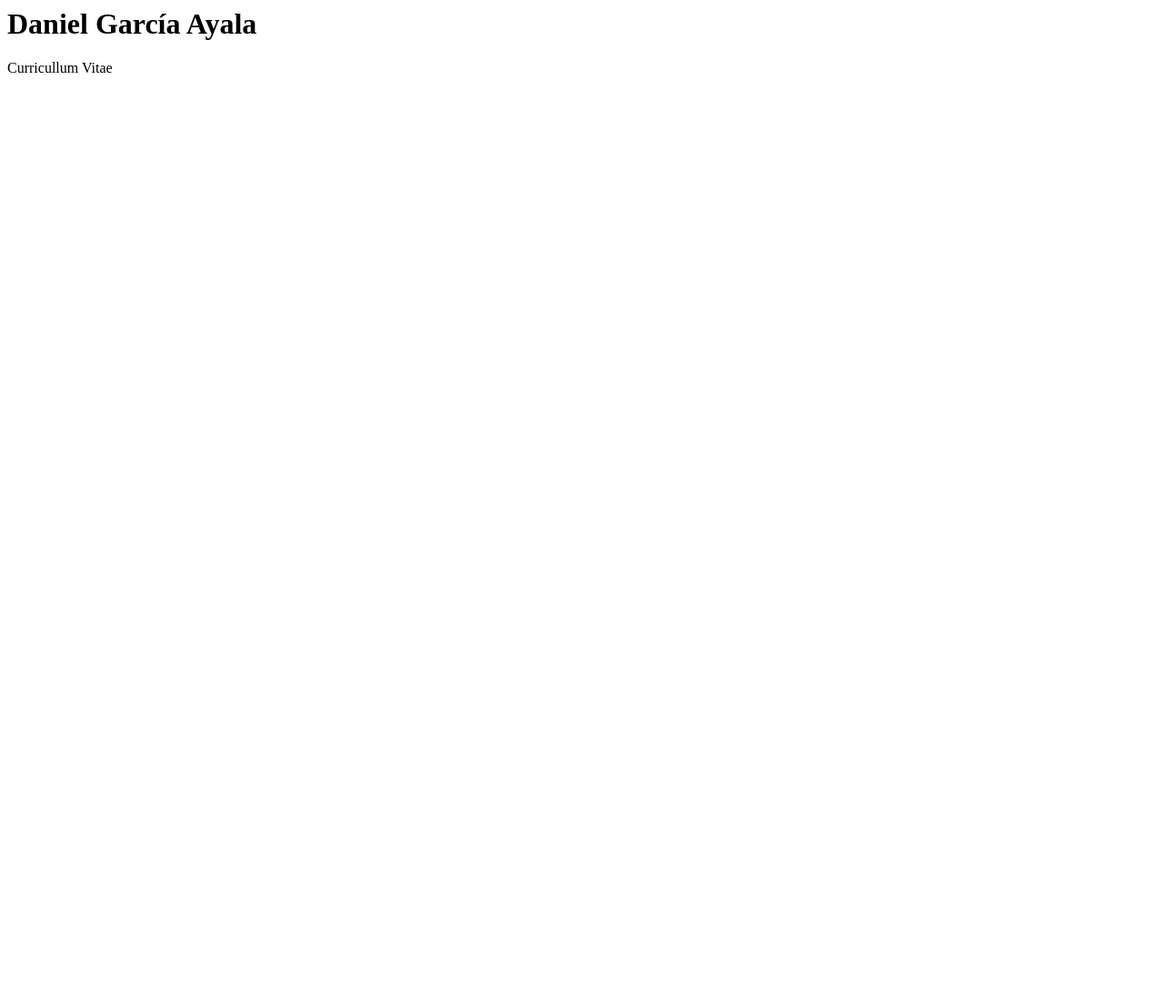
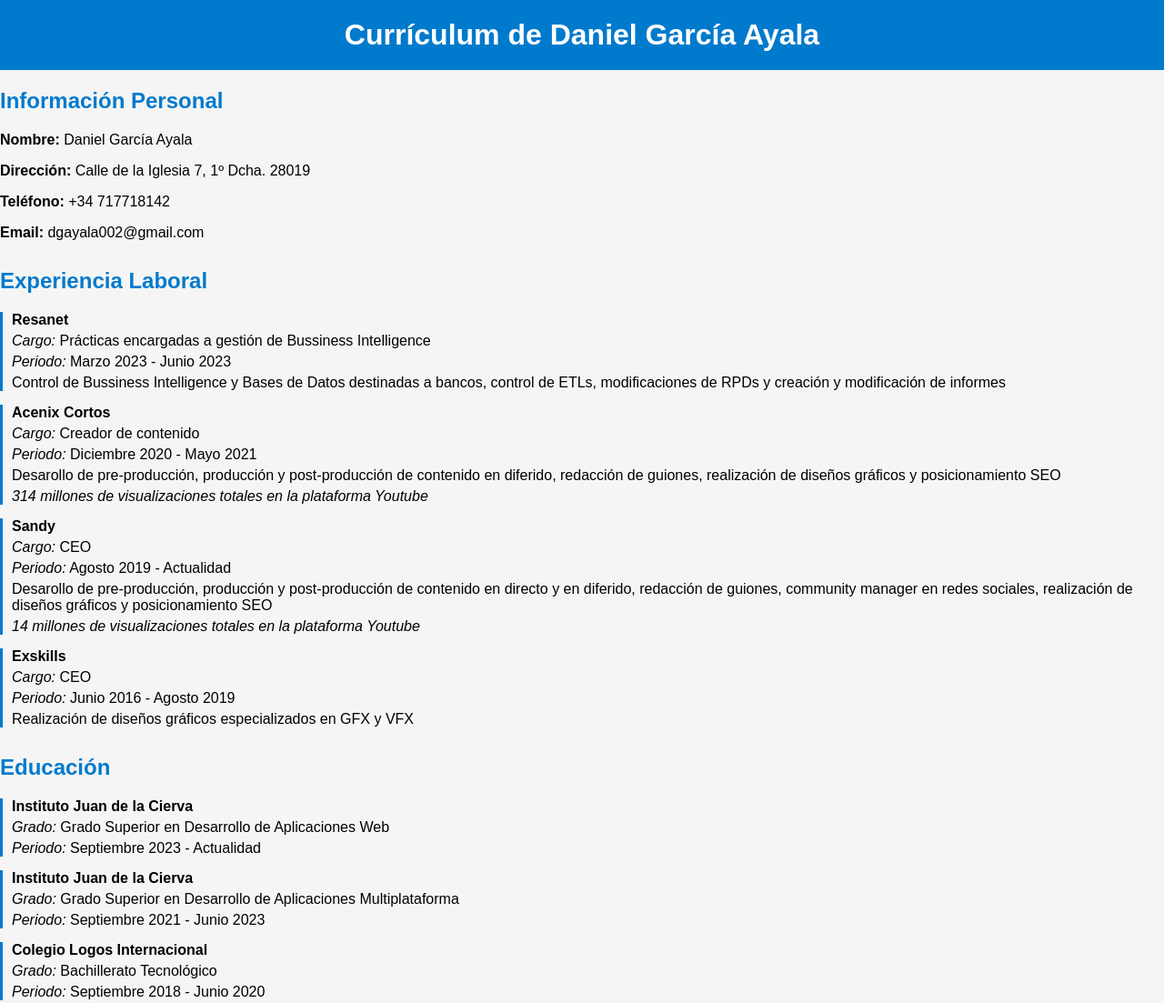
Before and after one commit to fregonaespanola/cv, a plain HTML site: page index.html in a window 1280 px wide. Shown: the whole page at 91% size. Before the commit the page ends 800 px from the top, so only its background shows below. Drawn offline with Linux system fonts and the light colour scheme.

Commit message:
Primera versión con información añadida

```diff
--- a/index.html
+++ b/index.html
@@ -1,9 +1,75 @@
-<html>
+<html lang="es">
 <head>
-	<title>Daniel García Ayala</title>
+    <meta charset="UTF-8">
+    <meta name="viewport" content="width=device-width, initial-scale=1.0">
+    <title>Mi Currículum</title>
+    <link rel="stylesheet" type="text/css" href="styles.css">
 </head>
 <body>
-	<h1>Daniel García Ayala</h1>
-	<p>Curricullum Vitae</p>
+    <header>
+        <h1>Currículum de Daniel García Ayala</h1>
+    </header>
+    <main>
+        <section class="informacion-personal">
+            <h2>Información Personal</h2>
+            <p><strong>Nombre:</strong> Daniel García Ayala</p>
+            <p><strong>Dirección:</strong> Calle de la Iglesia 7, 1º Dcha. 28019</p>
+            <p><strong>Teléfono:</strong> +34 717718142</p>
+            <p><strong>Email:</strong> dgayala002@gmail.com</p>
+        </section>
+
+        <section class="experiencia-laboral">
+            <h2>Experiencia Laboral</h2>
+            <ul>
+                <li>
+                    <p><strong>Resanet</strong></p>
+                    <p><em>Cargo:</em> Prácticas encargadas a gestión de Bussiness Intelligence</p>
+                    <p><em>Periodo:</em> Marzo 2023 - Junio 2023</p>
+                    <p>Control de Bussiness Intelligence y Bases de Datos destinadas a bancos, control de ETLs, modificaciones de RPDs y creación y modificación de informes</p>
+                </li>
+                <li>
+                    <p><strong>Acenix Cortos</strong></p>
+                    <p><em>Cargo:</em> Creador de contenido</p>
+                    <p><em>Periodo:</em> Diciembre 2020 - Mayo 2021</p>
+                    <p>Desarollo de pre-producción, producción y post-producción de contenido en diferido, redacción de guiones, realización de diseños gráficos y posicionamiento SEO</p>
+                    <p><i>314 millones de visualizaciones totales en la plataforma Youtube</i></p>
+                </li>
+                <li>
+                    <p><strong>Sandy</strong></p>
+                    <p><em>Cargo:</em> CEO</p>
+                    <p><em>Periodo:</em> Agosto 2019 - Actualidad</p>
+                    <p>Desarollo de pre-producción, producción y post-producción de contenido en directo y en diferido, redacción de guiones, community manager en redes sociales, realización de diseños gráficos y posicionamiento SEO</p>
+                    <p><i>14 millones de visualizaciones totales en la plataforma Youtube</i></p>
+                </li>
+                <li>
+                    <p><strong>Exskills</strong></p>
+                    <p><em>Cargo:</em> CEO</p>
+                    <p><em>Periodo:</em> Junio 2016 - Agosto 2019</p>
+                    <p>Realización de diseños gráficos especializados en GFX y VFX</p>
+                </li>
+            </ul>
+        </section>
+
+        <section class="educacion">
+            <h2>Educación</h2>
+            <ul>
+                <li>
+                    <p><strong>Instituto Juan de la Cierva</strong></p>
+                    <p><em>Grado:</em> Grado Superior en Desarrollo de Aplicaciones Web</p>
+                    <p><em>Periodo:</em> Septiembre 2023 - Actualidad</p>
+                </li>
+                <li>
+                    <p><strong>Instituto Juan de la Cierva</strong></p>
+                    <p><em>Grado:</em> Grado Superior en Desarrollo de Aplicaciones Multiplataforma</p>
+                    <p><em>Periodo:</em> Septiembre 2021 - Junio 2023</p>
+                </li>
+                <li>
+                    <p><strong>Colegio Logos Internacional</strong></p>
+                    <p><em>Grado:</em> Bachillerato Tecnológico</p>
+                    <p><em>Periodo:</em> Septiembre 2018 - Junio 2020</p>
+                </li>
+            </ul>
+        </section>
+    </main>
 </body>
 </html>
--- /dev/null
+++ b/styles.css
@@ -0,0 +1,61 @@
+body {
+    font-family: Arial, sans-serif;
+    background-color: #f5f5f5;
+    margin: 0;
+    padding: 0;
+}
+
+.container {
+    max-width: 800px;
+    margin: 20px auto;
+    background-color: #fff;
+    padding: 20px;
+    box-shadow: 0 0 10px rgba(0, 0, 0, 0.1);
+}
+
+/* Estilos del encabezado */
+header {
+    background-color: #007acc;
+    color: #fff;
+    text-align: center;
+    padding: 20px 0;
+}
+
+header h1 {
+    margin: 0;
+}
+
+/* Estilos de las secciones */
+section {
+    margin-bottom: 30px;
+}
+
+h2 {
+    color: #007acc;
+}
+
+/* Estilos de la lista de experiencia laboral y educación */
+ul {
+    list-style-type: none;
+    padding: 0;
+}
+
+li {
+    border-left: 3px solid #007acc;
+    padding-left: 10px;
+    margin-bottom: 15px;
+}
+
+li p {
+    margin: 5px 0;
+}
+
+/* Estilos de los enlaces */
+a {
+    color: #007acc;
+    text-decoration: none;
+}
+
+a:hover {
+    text-decoration: underline;
+}
```
